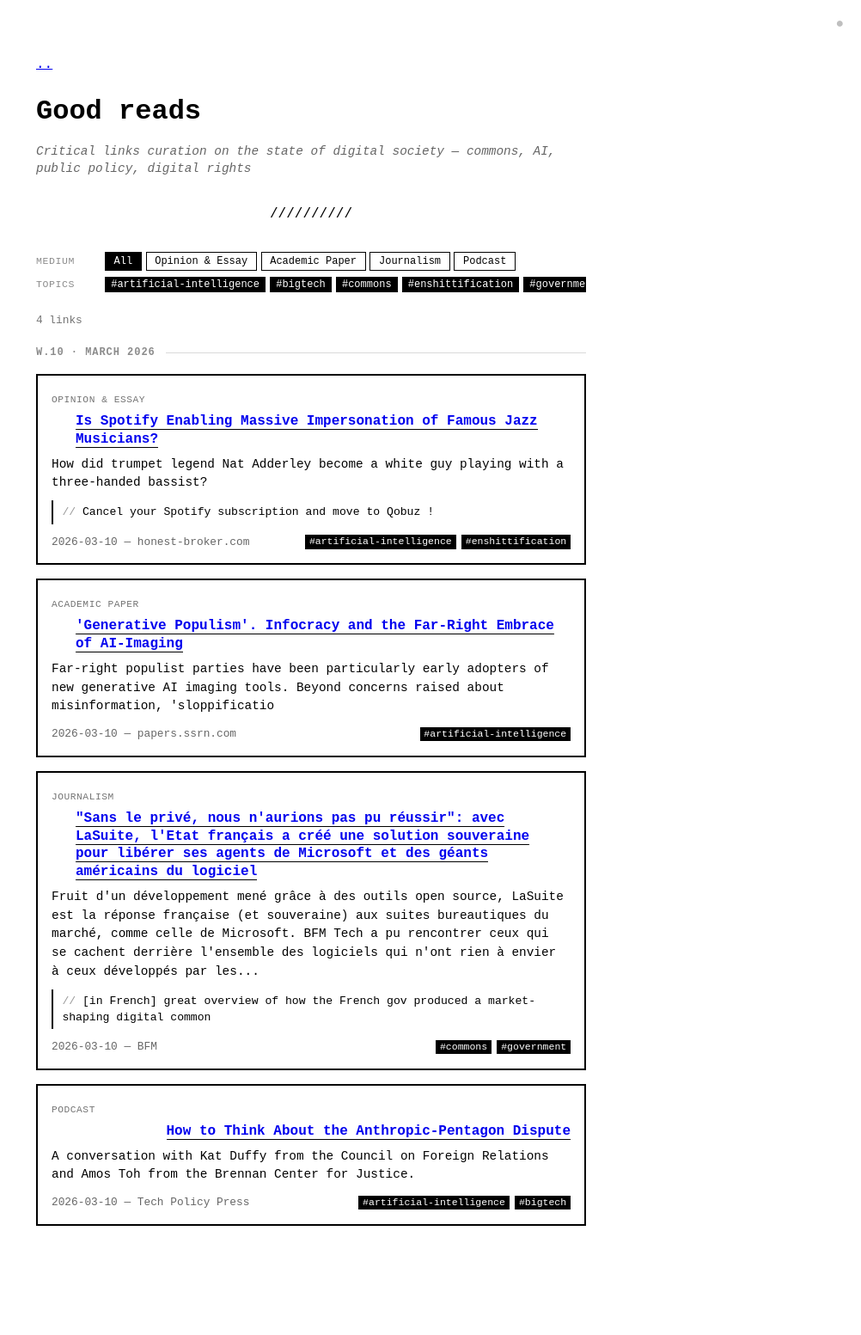
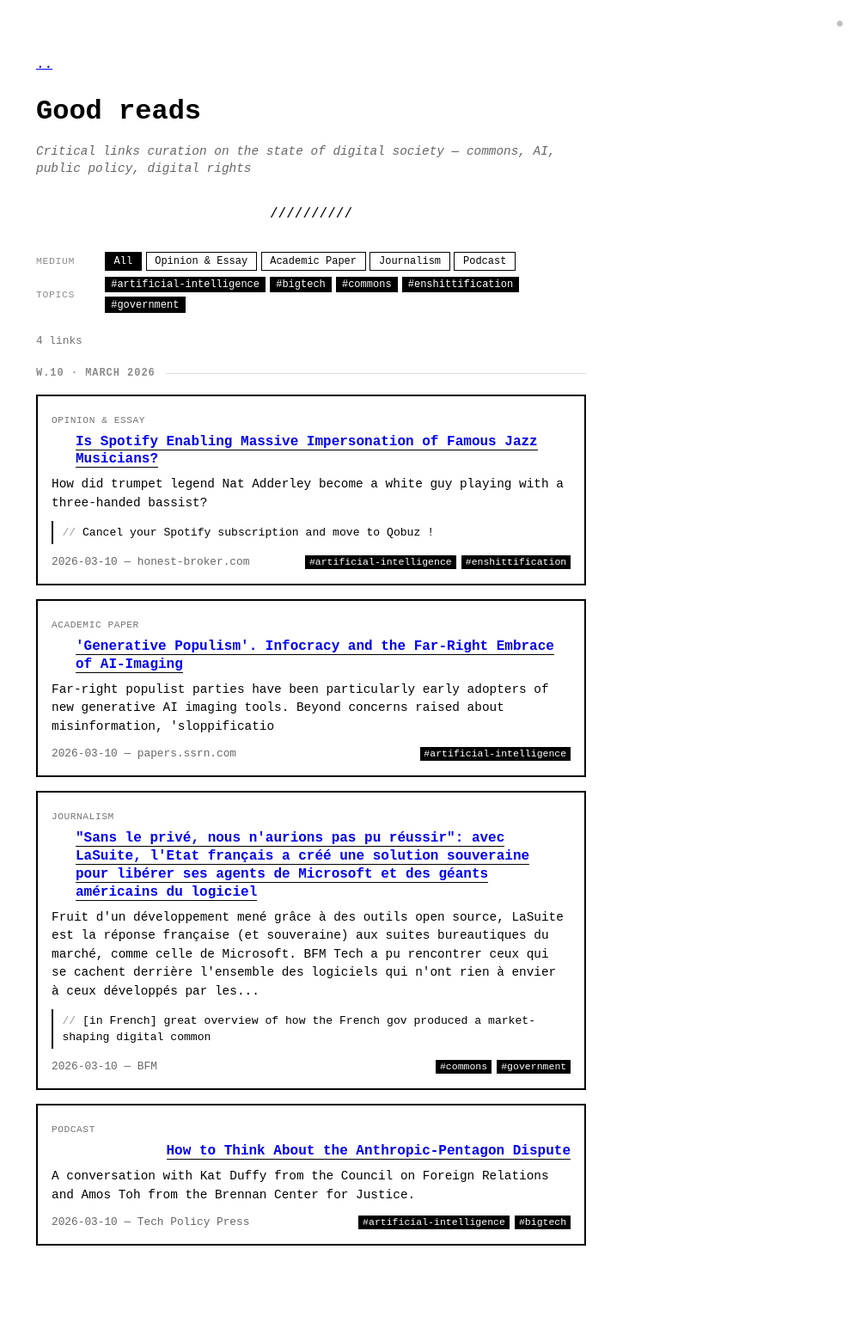
Before and after one commit to PLrolle/plrolle.github.io, a Jekyll site: the page built from links.md, in a window 1280 px wide. Shown: the whole page at 86% size, without its empty margins (278-1280 px from the left). Built offline with Jekyll 4.4.1, drawn with Linux system fonts in a browser that asks for light colours; before the commit the page ends 1530 px from its top, so only the background shows below that.

Commit message:
fix: let filter pills wrap instead of clipping on overflow
Replaced nowrap+overflow:hidden with flex-wrap:wrap so topic tags
are never cut off on desktop.

https://claude.ai/code/session_016X5NZqxTYQ8AbJZwpTqG24

```diff
--- a/_layouts/links.html
+++ b/_layouts/links.html
@@ -39,10 +39,6 @@
         min-width: 0;
         display: flex;
         gap: 0.3rem;
-        flex-wrap: nowrap;
-        overflow: hidden;
-      }
-      .filter-row-pills.expanded {
         flex-wrap: wrap;
       }
 
@@ -79,20 +75,7 @@
       }
       .tag-pill:hover { opacity: 0.7; }
 
-      .more-row-btn {
-        display: none;
-        flex-shrink: 0;
-        background: none;
-        border: 1.5px dashed black;
-        padding: 0.2rem 0.6rem;
-        font-size: 0.75rem;
-        font-family: monospace;
-        cursor: pointer;
-        white-space: nowrap;
-        opacity: 0.6;
-      }
-      .more-row-btn:hover { opacity: 1; }
-      .more-row-btn.open { opacity: 1; border-style: solid; }
+      .more-row-btn { display: none !important; }
 
       /* ── Active filters summary ── */
       .active-filters-bar {
```
